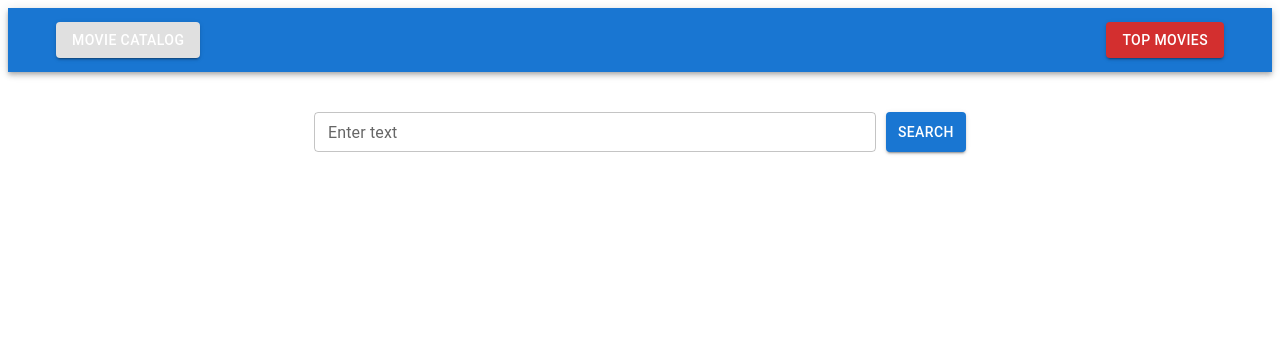
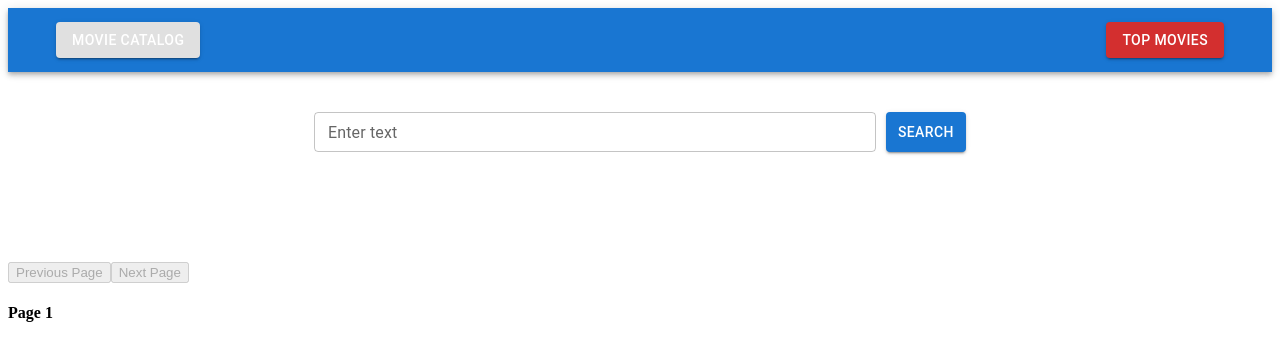
Before and after one commit to manuchekhrY/my-movie-catalog, a React (Create React App) app: page / in a window 1280 px wide. Shown: the top 360 px of the page. Built offline with nearby package versions, Linux system fonts and the light colour scheme.

Commit message:
handled search functionalities

```diff
--- a/src/App.tsx
+++ b/src/App.tsx
@@ -1,42 +1,96 @@
-import React from 'react';
+import React, { useEffect, useState } from 'react';
 import Navbar from './components/navbar/Navbar';
 import MovieItem from './components/movie/MovieItem';
 import SearchForm from './components/navbar/SearchForm';
-import { useDispatch } from 'react-redux';
-import { setMovies } from './store/store';
+import { useDispatch, useSelector } from 'react-redux';
+import { MoviesState, setMovies } from './store/store';
 import axios from 'axios';
 import { popularMoviesUrl, searchUrl } from './extra/endPoint';
+import { Button } from '@mui/material';
 
 const App: React.FC = () => {
     const dispatch = useDispatch();
+    const movies = useSelector((state: MoviesState) => state.movies);
+    const totalPages = useSelector((state: { movies: { totalPages: number } }) => state.movies.totalPages);
 
+    //const movies = useSelector((state : Movie[])=>state);
+    //const movies = useSelector((state: { movies : Movie[]}) => state.movies);
+
+    const [currentPage, setCurrentPage] = useState(1);
+    const [searchQuery, setSearchQuery] = useState('');
+    const [loadTopMovies, setLoadTopMovies] = useState(false);
+
+
+    //const totalPages = useSelector((state: MoviesState) => state.totalPages);
     const handleTopMoviesClick = () => {
 
-        axios.get(popularMoviesUrl).then(res => {
-            const arrayOfMovies = res.data.results;
-            console.log(arrayOfMovies)
+        axios.get(popularMoviesUrl(currentPage)).then(res => {
+            const movies = res.data.results;
+            const totalPages = res.data.total_pages;
 
-            dispatch(setMovies(arrayOfMovies));
+            dispatch(setMovies({ movies, totalPages }));
+            //console.log(setMovies({movies, totalPages}))
         });
     };
 
     const handleSearchMovies = (query: string) => {
+        //setSearchQuery(query);
+        axios.get(searchUrl(query, currentPage)).then(res => {
+            const movies = res.data.results;
+            const totalPages = res.data.total_pages;
 
-        axios.get(searchUrl(query, 1)).then(res => {
-            const arrayOfMovies = res.data.results;
-            console.log(arrayOfMovies)
+            dispatch(setMovies({ movies, totalPages }));
+            //console.log(setMovies({movies, totalPages}))
+        });
+    };
 
-            dispatch(setMovies(arrayOfMovies));
-        });
+  /*  useEffect(()=>{
+        //if(currentPage !== 1)
+            handleSearchMovies(searchQuery)
+            //handleTopMoviesClick()
+    }, [currentPage])
+*/
+    useEffect(() => {
+        if (loadTopMovies){
+            handleTopMoviesClick();
+            //setLoadTopMovies(false);
+            setSearchQuery('')
+        }
+    }, [loadTopMovies, currentPage]);
+
+    useEffect(() => {
+        if (searchQuery !== '') {
+            handleSearchMovies(searchQuery);
+            //setSearchQuery('');
+            setLoadTopMovies(false)
+        }
+    }, [searchQuery, currentPage]);
+
+    const handlePageChange = (newPage: number) => {
+        setCurrentPage(newPage);
     };
 
     return (
         <div>
-            <Navbar onClick={handleTopMoviesClick} />
-            <SearchForm onSearch={handleSearchMovies} />
+            <Navbar onClick={() => setLoadTopMovies(true)} />
+            <SearchForm onSearch={setSearchQuery} />
             <MovieItem />
+            <div>
+                <button
+                    onClick={() => handlePageChange(currentPage - 1)}
+                    disabled={currentPage === 1}
+                >
+                    Previous Page
+                </button>
+                <button
+                    onClick={() => handlePageChange(currentPage + 1)}
+                    disabled={currentPage === totalPages || totalPages === 0}
+                >
+                    Next Page
+                </button>
+            </div>
+            <h4>Page {currentPage}</h4>
         </div>
     );
 };
-
 export default App;
--- a/src/components/movie/MovieItem.tsx
+++ b/src/components/movie/MovieItem.tsx
@@ -2,35 +2,51 @@ import { Button, Container, IconButton } from "@mui/material";
 import KeyboardDoubleArrowRightIcon from '@mui/icons-material/KeyboardDoubleArrowRight';
 import KeyboardDoubleArrowLeftIcon from '@mui/icons-material/KeyboardDoubleArrowLeft';
 import React, { useEffect, useState } from "react";
-import returnArrayData, { Movie, MovieState } from "../../extra/MovieType";
+import returnArrayData, { Movie } from "../../extra/MovieType";
 import axios from "axios";
 import { searchUrl } from "../../extra/endPoint";
 import '../navbar/Navbar.css'
 import SearchForm from "../navbar/SearchForm";
 import { useDispatch, useSelector } from "react-redux";
-import { removeAllMovies, showMovie, store } from "../../store";
+//import { removeAllMovies, showMovie, store } from "../../store";
+import { MoviesState, setMovies } from "../../store/store";
 
 
 const MovieItem: React.FC = () => {
-    const movies = useSelector((state: { movies: Movie[] }) => state.movies);
+    const movies = useSelector((state : {movies : {movies : Movie[]}})=>state.movies.movies);
 
     const displayMovies = () => {
 
         const imgBaseUrl = 'https://image.tmdb.org/t/p/w500';
-
+        //console.log(movies.map((movie)=>'hi '+movie.title))
         return movies.map((movie) => (
             <div key={movie.id} className="form">
                 <img className="image" src={imgBaseUrl + movie.poster_path} alt={movie.title} />
                 <div>
                     <h2>{movie.title}</h2>
                     <p>{movie.overview}</p>
-
+                    <p>Release Date : {movie.release_date}</p>
                 </div>
             </div>
         ));
     };
 
-    return <div className="forms">{displayMovies()}</div>;
+    return (
+        <>
+            <div className="forms">
+                {
+                    displayMovies()
+                }
+            </div>
+            {/*
+            <Container sx={{ display: 'flex', alignContent: 'center', justifyContent: 'center' }}>
+                <Button variant="outlined">PrevPage</Button>
+                <h4>Page </h4>
+                <Button variant="outlined">NextPage</Button>
+            </Container>*/
+            }
+        </>
+    );
 };
 
 export default MovieItem;
--- a/src/extra/endPoint.tsx
+++ b/src/extra/endPoint.tsx
@@ -2,4 +2,4 @@ const apiKey = '2a777bcc8641401cbf9978cb7d0b4065';
 
 export const searchUrl = (movieName : string, pageNumber : number) => `https://api.themoviedb.org/3/search/movie?api_key=${apiKey}&query=${movieName}&page=${pageNumber}`;
 
-export const popularMoviesUrl = `https://api.themoviedb.org/3/movie/popular?api_key=${apiKey}`;
+export const popularMoviesUrl = (pageNumber : number) => `https://api.themoviedb.org/3/movie/popular?api_key=${apiKey}&page=${pageNumber}`;
--- a/src/store/index.ts
+++ b/src/store/index.ts
@@ -1,10 +1,10 @@
 import { configureStore } from "@reduxjs/toolkit";
-import { moviesReducer, showMovie, removeAllMovies } from "./moviesSlice";
+//import { moviesReducer, showMovie, removeAllMovies } from "./moviesSlice";
 
 const store = configureStore({
     reducer: {
-      movies: moviesReducer
+      //movies: moviesReducer
     }
   });
 
-export { store, showMovie, removeAllMovies };
+//export { store, showMovie, removeAllMovies };
--- a/src/store/moviesSlice.ts
+++ b/src/store/moviesSlice.ts
@@ -1,5 +1,5 @@
 import { PayloadAction, createSlice } from "@reduxjs/toolkit";
-import { Movie, MovieState } from "../extra/MovieType";
+import { Movie } from "../extra/MovieType";
 
 const moviesSlice = createSlice({
     name: "movie",
@@ -23,5 +23,5 @@ const moviesSlice = createSlice({
     },
 });
 
-export const { showMovie, removeAllMovies } = moviesSlice.actions;
-export const moviesReducer = moviesSlice.reducer;
+//export const { showMovie, removeAllMovies } = moviesSlice.actions;
+//export const moviesReducer = moviesSlice.reducer;
--- a/src/store/store.ts
+++ b/src/store/store.ts
@@ -1,20 +1,28 @@
 import { PayloadAction, configureStore, createSlice } from "@reduxjs/toolkit";
+import { Movie } from "../extra/MovieType";
 
-export interface Movie {
-  id: number,
-  title: string,
-  overview: string,
-  poster_path: string,
+export interface MoviesState {
+  movies: Movie[];
+  totalPages: number;
 }
 
-const initialState : Movie[] = [];
+//const initialState : Movie[] = [];
+const initialState: MoviesState = {
+  movies: [],
+  totalPages: 0,
+}
 
 const moviesSlice = createSlice({
   name: 'movies',
   initialState,
   reducers: {
-      setMovies: (state, action: PayloadAction<Movie[]>) => {
-        return action.payload;
+    //setMovies: (state, action: PayloadAction<Movie[]>) => {
+    setMovies: (state, action: PayloadAction<{movies : Movie[], totalPages : number}>) => {
+    //setMovies: (state, action: PayloadAction<MoviesState>) => {
+    //setMovies: (state, action: PayloadAction<MoviesState>) => {
+      state.movies = action.payload.movies;
+      state.totalPages = action.payload.totalPages;
+      //return action.payload;
     },
   },
 });
```
Also changed, not shown: src/extra/MovieType.tsx (+4 -4 lines). Lines whose indentation alone changed are shown as unchanged.
